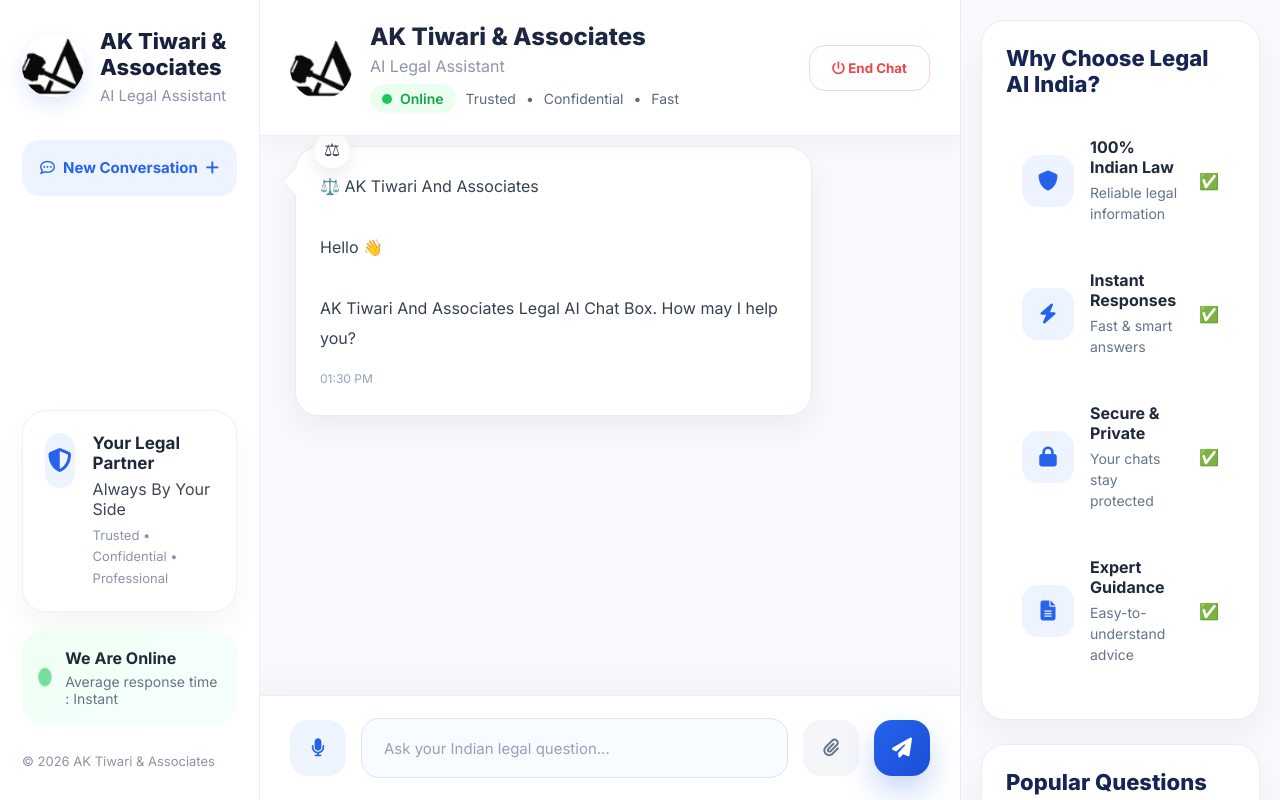
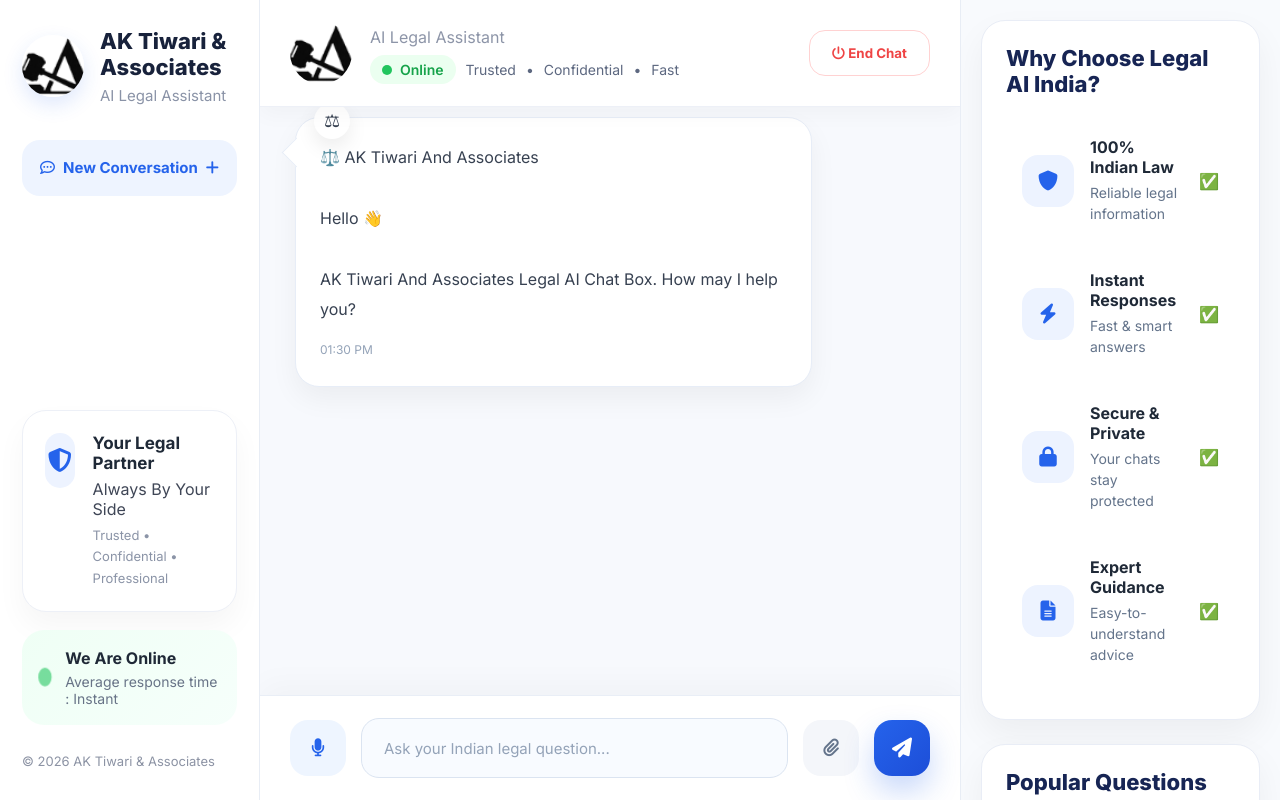
Before and after one commit to nitishbainslaa/Legal-AI-ChatBox, a website: page index.html in a window 1280 px wide. Drawn offline with nearby package versions, Linux system fonts and the light colour scheme.

Commit message:
Update index.html

```diff
--- a/index.html
+++ b/index.html
@@ -121,7 +121,6 @@
 
                     <div>
 
-                        <h2>AK Tiwari & Associates</h2>
 
                         <p>AI Legal Assistant</p>
 
```
